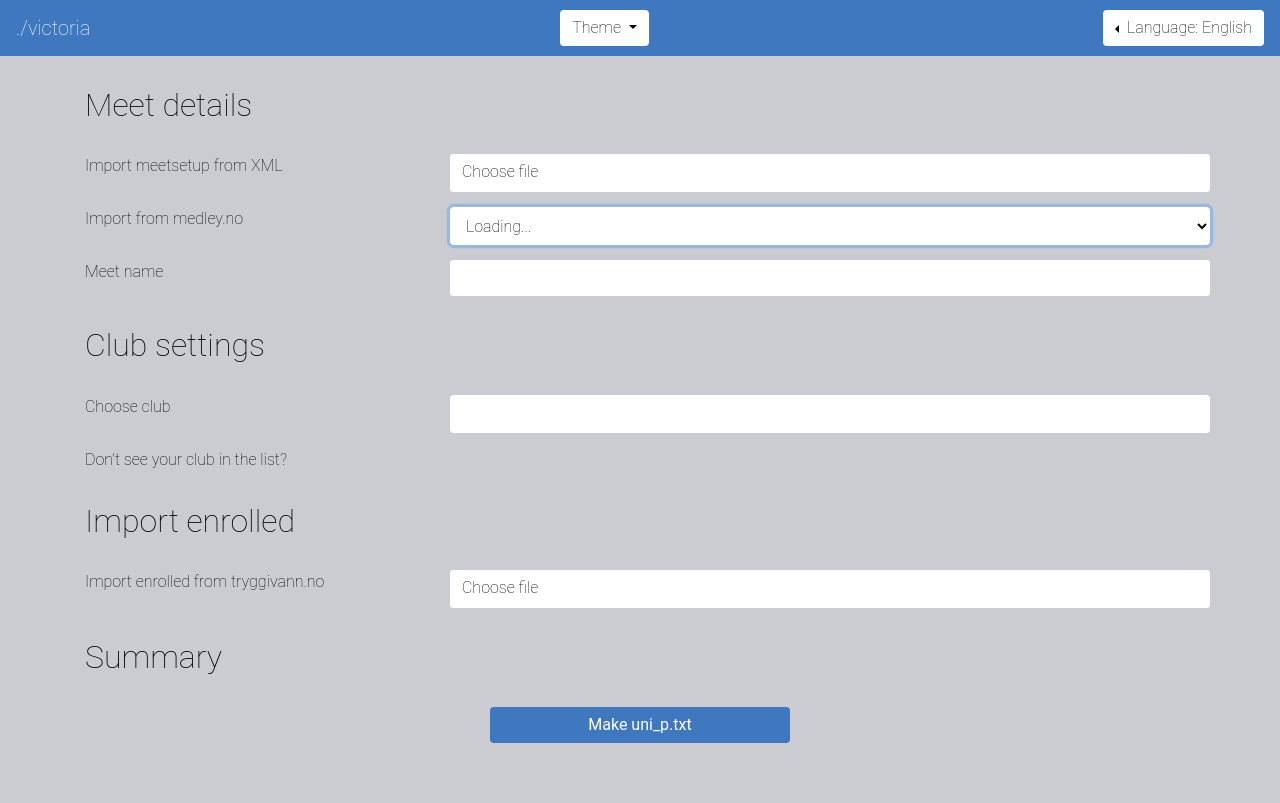
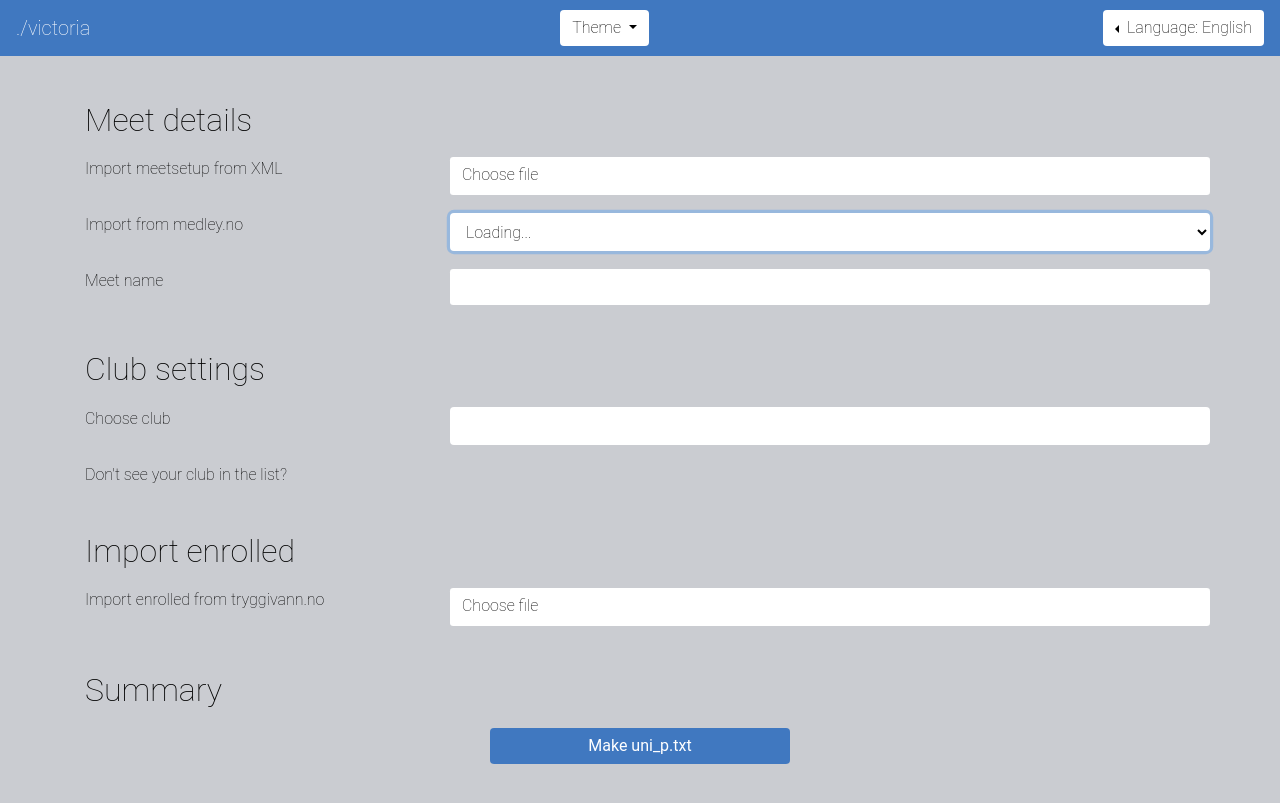
Before and after one commit to Balonbal/dot-slash-victoria, a Jekyll site: the page built from tools/uni_p.html, in a window 1280 px wide. Shown: the top 803 px of the page. Built offline with Jekyll 4.4.1, drawn with Linux system fonts in a browser that asks for light colours; nearby versions of some CDN libraries.

Commit message:
refactoring margins for consistancy

```diff
--- a/css/base.css
+++ b/css/base.css
@@ -17,6 +17,7 @@
 
 	body {
 		font-family : "Roboto","Segoe UI" ;
+		height: 100vh ;
 	}
 
 	.hidden {
@@ -24,8 +25,6 @@
 	}
 
 	h1, h2, h3 {
-		margin-top : 30px ;
-		margin-bottom : 30px ;
 		font-weight : 100 ;
 	}
 
@@ -39,15 +38,16 @@
 	}
 
 	.row {
-		margin-top :15px ;
-		margin-bottom :15px ;
+		margin-top : 2vh ;
+		margin-bottom : 2vh ;
+	}
+
+	section {
+		margin-top : 5vh ;
+		margin-bottom : 5vh ;
 	}
 
 /* NAVBAR */
-
-	#navbar {
-		margin-bottom : 30px ;
-	}
 
 	.navbar:not(#navbar) {
 		padding-left : 0px !important ;
--- a/css/tools/uni_p.css
+++ b/css/tools/uni_p.css
@@ -52,7 +52,6 @@
 
 	#modal-add-club-content {
 		font-weight : 100 ;
-		margin-top : 15px ;
 	}
 
 /* UNI_P Participants */
@@ -114,12 +113,6 @@
 
 /* UNI_P Summary */
 
-	#summary {
-		margin-top : 50px ;
-		margin : auto ;
-		bottom : 5% ;
-	}
-
 	#makeUnip {
 		max-width : 300px ;
 		margin : auto ;
```
